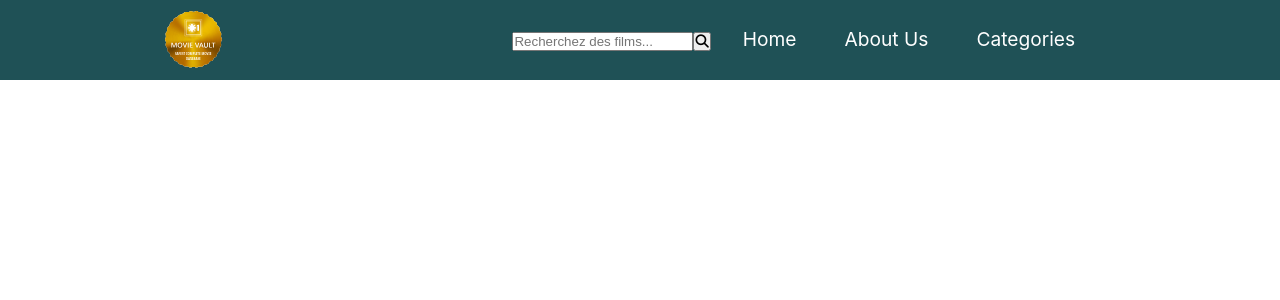
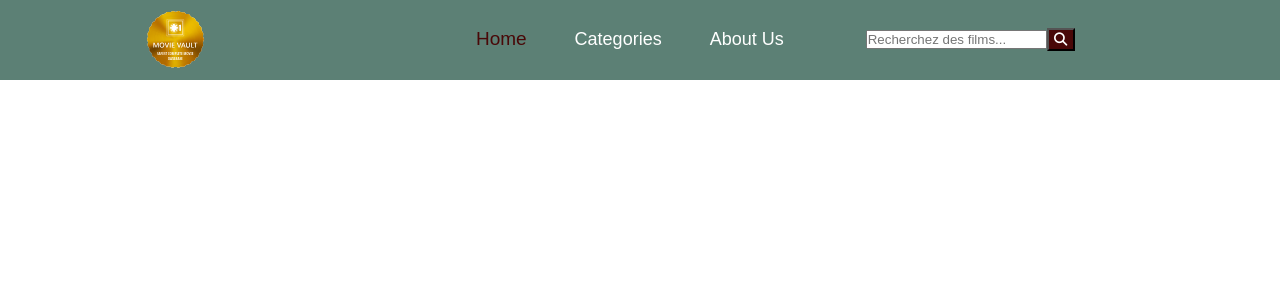
Before and after one commit to Movie-Vault/prog-liv-05b, a React (Vite) app: page / in a window 1280 px wide. Shown: the top 300 px of the page. Built offline with nearby package versions, Linux system fonts and the light colour scheme.

Commit message:
adding a dropdown menu

```diff
--- a/src/App.jsx
+++ b/src/App.jsx
@@ -17,8 +17,8 @@ function App() {
         <div className="pages">
           <Routes>
             <Route exact path="/" component={Home} />
+            <Route path="/categories" component={Categories} />
             <Route path="/aboutus" component={AboutUs} />
-            <Route path="/categories" component={Categories} />
           </Routes>
         </div>
       </BrowserRouter>
--- a/src/components/NavBar.jsx
+++ b/src/components/NavBar.jsx
@@ -15,15 +15,15 @@ function NavBar() {
                     <NavLink exact to="/" className="nav-logo">
                         <img src="/src/assets/logo-gold-allwhite.svg"></img>
                     </NavLink>
-
-
                     <ul className={click ? "nav-menu active" : "nav-menu"}>
-                        <li className="nav-item">
-                            < SearchBar />
-                        </li>
                         <li className="nav-item">
                             <NavLink exact to="/" activeClassName="active" className="nav-links" onClick={click ? handleClick : null}>
                                 Home
+                            </NavLink>
+                        </li>
+                        <li className="nav-item">
+                            <NavLink exact to="/categories" activeClassName="active" className="nav-links" onClick={click ? handleClick : null}>
+                                Categories
                             </NavLink>
                         </li>
                         <li className="nav-item">
@@ -31,10 +31,8 @@ function NavBar() {
                                 About Us
                             </NavLink>
                         </li>
-                        <li className="nav-item">
-                            <NavLink exact to="/categories" activeClassName="active" className="nav-links" onClick={click ? handleClick : null}>
-                                Categories
-                            </NavLink>
+                        <li className="search-bar">
+                            < SearchBar />
                         </li>
                     </ul>
                     <div className="nav-icon" onClick={handleClick}>
--- a/src/css/App.css
+++ b/src/css/App.css
@@ -1,11 +1,10 @@
-
 * {
   margin: 0;
   padding: 0;
 }
 
 .navbar {
-  background-color: #1f5156;
+  background-color: #5c8075;
   height: 80px;
   display: flex;
   justify-content: center;
@@ -22,7 +21,7 @@
   align-items: center;
   width: 100%;
   height: 80px;
-  max-width: 1500px;
+  width: 100%;
 }
 
 .nav-logo {
@@ -41,22 +40,46 @@
 
 .nav-links {
   color: #fff;
+  font-family: Arial;
+  font-size: 18px;
   text-decoration: none;
   padding: 0.5rem 1rem;
   height: 100%;
-  border-bottom: 3px solid transparent;
+}
+
+.nav-links.active {
+  color: #490808;
+  font-size: 19px;
 }
 
 .fa-code {
   margin-left: 1rem;
 }
 
+.search-bar {
+  margin: 5px 50px 5px;
+}
+
+button {
+  background-color: #490808;
+  padding: 2px;
+}
+
+
+.fa-magnifying-glass {
+  color: white;
+  width: 20px;
+  height: 12px;
+}
+
 .nav-item {
   line-height: 40px;
   margin-right: 1rem;
+
 }
 
 .nav-item:after {
+  color: #490808;
   content: "";
   display: block;
   height: 3px;
@@ -70,18 +93,15 @@
   background: #ffdd40;
 }
 
-.nav-item.active {
+/* .nav-item.active {
   color: #ffdd40;
   border: 1px solid #ffdd40;
-}
+} */
 
 .nav-icon {
   display: none;
 }
 
-/* .search-icon {
-  display: none;
-} */
 
 @media screen and (max-width: 960px) {
 
@@ -105,11 +125,13 @@
     transition: all 0.5s ease;
     z-index: 1;
   }
+
   .nav-item .active {
-    color: #ffdd40;
+    color: #490808;
     border: none;
 
   }
+
   .nav-links {
     padding: 1rem;
     width: 100%;
--- a/src/css/index.css
+++ b/src/css/index.css
@@ -2,6 +2,11 @@
   font-family: Inter, system-ui, Avenir, Helvetica, Arial, sans-serif;
   line-height: 1.5;
   font-weight: 400;
+  --primary-bg: blue;
+  --secondary-bg: #fff;
+  --primary-text-color: red;
+  --border-radius: 8px;
+  --speed: 500ms;
 
   color-scheme: light dark;
   color: rgba(255, 255, 255, 0.87);
@@ -17,3 +22,11 @@ body {
   margin: 0;
   /* display: flex; */
 }
+
+ul {
+  list-style: none;
+}
+
+a {
+  text-decoration: none;
+}
```
Also changed, not shown: src/components/DropdownMenu.jsx (added, +16 -0 lines), src/assets/chevron-down-solid.svg (added).
